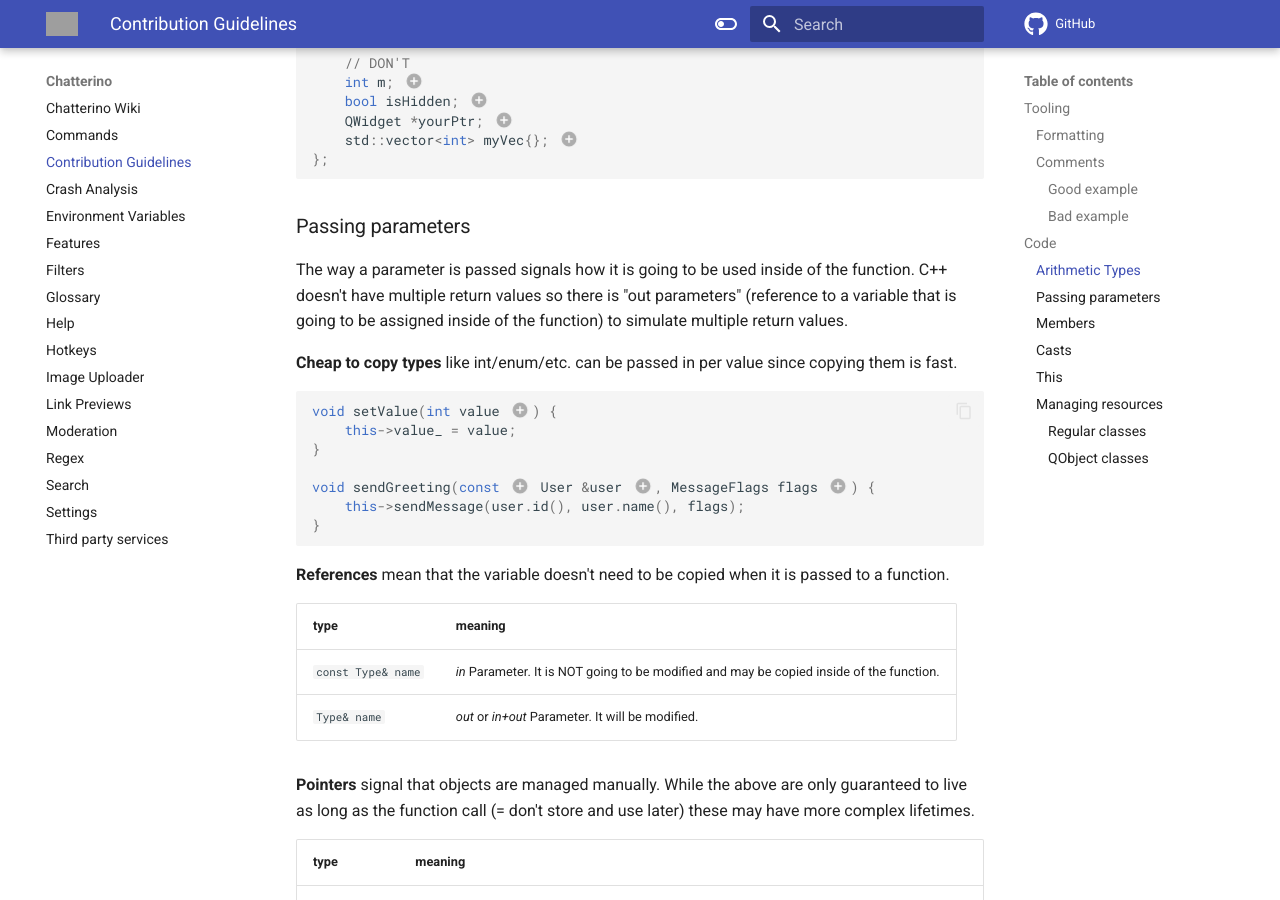
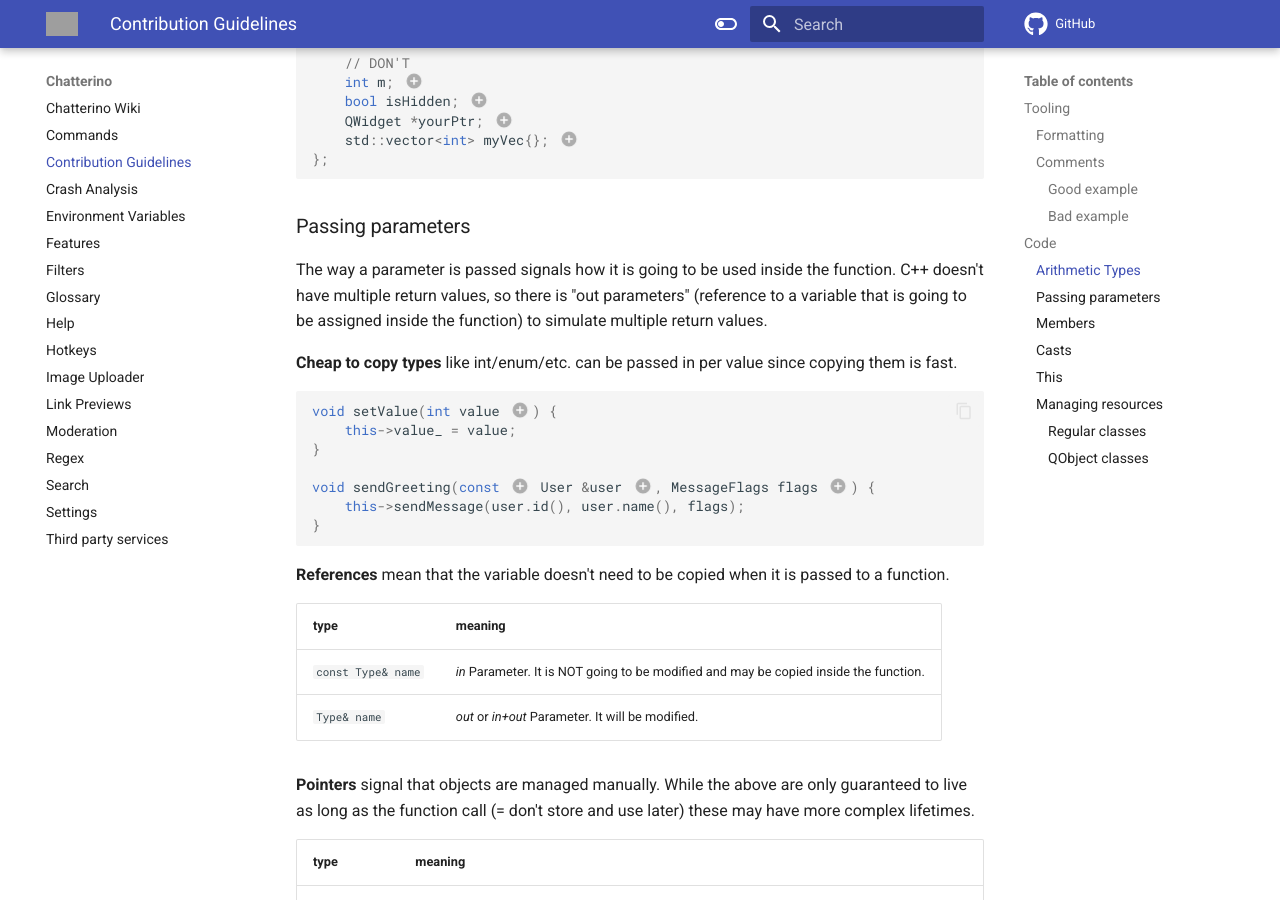
Before and after one commit to Chatterino/wiki, an MkDocs documentation site: the page built from docs/Contributing for Developers.md, in a window 1280 px wide and 900 px high, scrolled down 1491 px. Built offline with MkDocs 1.6.1 and Material for MkDocs 9.7.7, drawn with Linux system fonts in a browser that asks for light colours; comment, search, counter and statistics services are not loaded; grey boxes are pictures that could not be loaded.

Commit message:
chore: minor spelling corrections

````diff
--- a/docs/Contributing for Developers.md
+++ b/docs/Contributing for Developers.md
@@ -75,12 +75,12 @@
 5. Other non-arithmetic types call constructors instead, so no need for `{}`.
 6. ⚠ Random value.
 7. ⚠ Random value.
-8. ⚠ Random value. Derefenrencing this will likely segfault.
+8. ⚠ Random value. Dereferencing this will likely segfault.
 9. Unnecessary `{}` as the default constructor will be called even without `{}`.
 
 ### Passing parameters
 
-The way a parameter is passed signals how it is going to be used inside of the function. C++ doesn't have multiple return values so there is "out parameters" (reference to a variable that is going to be assigned inside of the function) to simulate multiple return values.
+The way a parameter is passed signals how it is going to be used inside the function. C++ doesn't have multiple return values, so there is "out parameters" (reference to a variable that is going to be assigned inside the function) to simulate multiple return values.
 
 **Cheap to copy types** like int/enum/etc. can be passed in per value since copying them is fast.
 
@@ -96,15 +96,15 @@
 
 1. `int`s are cheap to copy. Here, the parameter will likely be passed in a register.
 2. We only need to read the user's name, so it's marked as `const`.
-3. `User` is a class that contains the user's name and other fields, thus it's expensive to copy - so a reference i used.
+3. `User` is a class that contains the user's name and other fields, thus it's expensive to copy - so a reference is used.
 4. `MessageFlags` is an enum, so it's cheap to copy.
 
 **References** mean that the variable doesn't need to be copied when it is passed to a function.
 
-| type               | meaning                                                                                  |
-| ------------------ | ---------------------------------------------------------------------------------------- |
-| `const Type& name` | _in_ Parameter. It is NOT going to be modified and may be copied inside of the function. |
-| `Type& name`       | _out_ or _in+out_ Parameter. It will be modified.                                        |
+| type               | meaning                                                                               |
+| ------------------ | ------------------------------------------------------------------------------------- |
+| `const Type& name` | _in_ Parameter. It is NOT going to be modified and may be copied inside the function. |
+| `Type& name`       | _out_ or _in+out_ Parameter. It will be modified.                                     |
 
 **Pointers** signal that objects are managed manually. While the above are only guaranteed to live as long as the function call (= don't store and use later) these may have more complex lifetimes.
 
@@ -135,8 +135,8 @@
 }
 ```
 
-1. `storeLargeObject` accepts an r-value reference and we use [`std::move()`](https://en.cppreference.com/w/cpp/utility/move), thus we move the object and avoid the need to copy.
-2. You can't copy a [`std::unique_ptr`][unique_ptr] so we **need** to move here.
+1. `storeLargeObject` accepts an r-value reference, and we use [`std::move()`](https://en.cppreference.com/w/cpp/utility/move), thus we move the object and avoid the need to copy.
+2. You can't copy a [`std::unique_ptr`][unique_ptr], so we **need** to move here.
 3. The pointer contained by unique has now been consumed by `storeObject`, so it just holds a null pointer now.
 
 Generally the lowest level of requirement should be used e.g. passing `Channel&` instead of `std::shared_ptr<Channel>&` (aka `ChannelPtr`) if possible.
````
